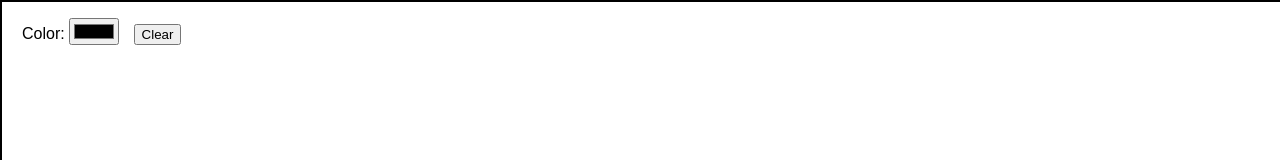
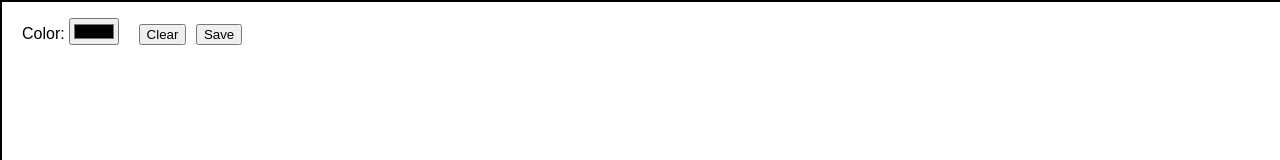
Before and after one commit to chola192325021/whiteboard, a website: page public/index.html in a window 1280 px wide. Shown: the top 160 px of the page. Drawn offline with Linux system fonts and the light colour scheme.

```diff
--- a/public/index.html
+++ b/public/index.html
@@ -26,14 +26,16 @@
     .toolbar label {
       margin-right: 10px;
     }
+    .toolbar button {
+      margin-left: 5px;
+    }
   </style>
 </head>
 <body>
   <div class="toolbar">
-    <label>Color:
-      <input type="color" id="colorPicker" value="#000000">
-    </label>
+    <label>Color: <input type="color" id="colorPicker" value="#000000"></label>
     <button id="clearBtn">Clear</button>
+    <button id="saveBtn">Save</button>
   </div>
   <canvas id="board"></canvas>
   <script src="script.js"></script>
```
